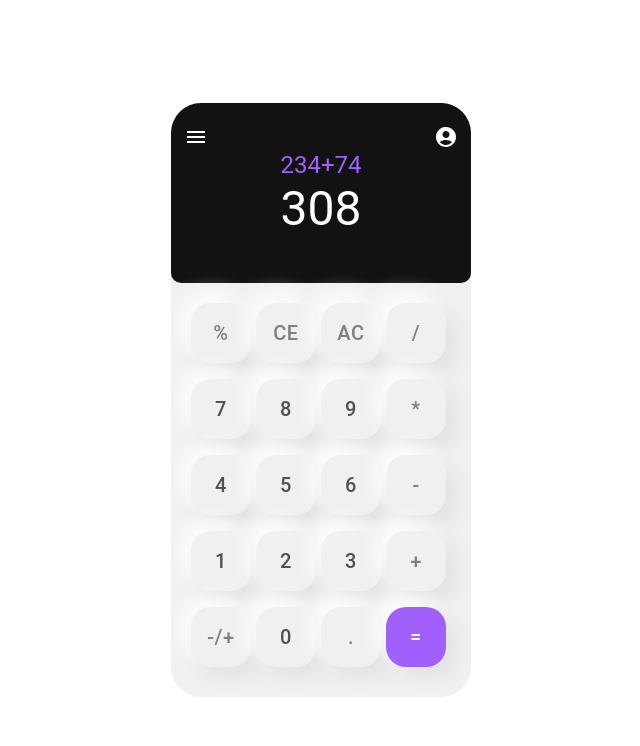
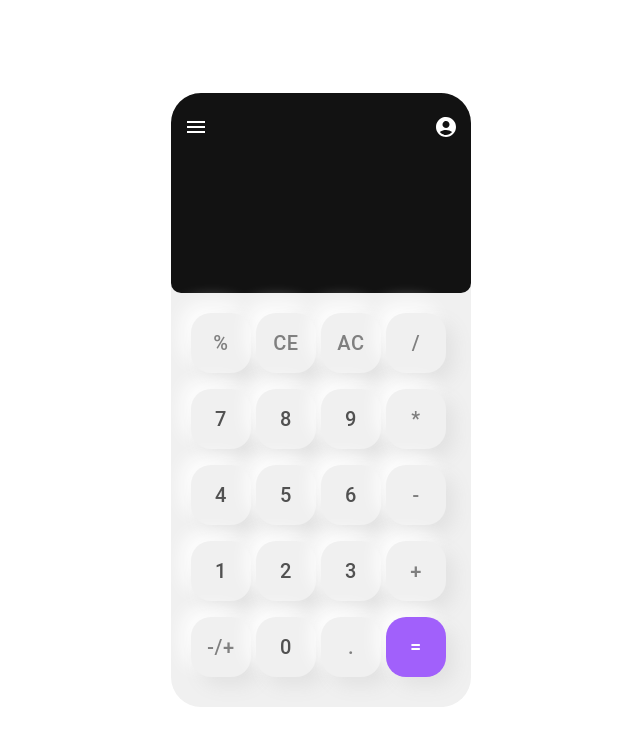
Before and after one commit to Mwimwii/calculator-app-mwila, a React (Vite) app: page / in a window 1280 px wide. Shown: the top 746 px of the page, without its empty margins (319-959 px from the left). Built offline with nearby package versions, Linux system fonts and the light colour scheme.

Commit message:
Formatting

```diff
--- a/src/components/calculator-view/index.tsx
+++ b/src/components/calculator-view/index.tsx
@@ -3,11 +3,16 @@ import React from 'react'
 import { CalculatorExpression } from '../../types'
 import MenuIcon from '@mui/icons-material/Menu';
 import AccountCircleIcon from '@mui/icons-material/AccountCircle';
+import { Link } from 'react-router-dom';
 
-const CalculatorView: React.FC<{expression: CalculatorExpression}> = () => {
+interface CalculatorViewProps {
+  expression: CalculatorExpression
+  display: string
+}
+
+const CalculatorView: React.FC<CalculatorViewProps> = ({expression, display}) => {
   return (
     <>
-    {/* create a container for the calculator view with a black background */}
     <Container style={{
       backgroundColor: '#121212',
       borderTopLeftRadius: 30,
@@ -16,28 +21,28 @@ const CalculatorView: React.FC<{expression: CalculatorExpression}> = () => {
       borderBottomRightRadius: 10,
       padding: 0,
       width: "300px",
-      height: 180
+      height: 200
     }}>
-      <Grid container columns={{xs: 12}} alignItems="center" justifyContent="space-between" style={{paddingTop: 20}}>
+      <Grid container spacing={0} columns={{xs: 12}} alignItems="center" justifyContent="space-between" style={{paddingTop: 20}}>
         <Grid item xs={2}>
-          <MenuIcon style={{color: "white", verticalAlign:"middle"}}/>
+          <Link to={'/'}><MenuIcon style={{color: "white", verticalAlign:"middle"}}/></Link>
         </Grid>
 
         <Grid item xs={2}>
-          <AccountCircleIcon style={{color: "white", verticalAlign:"middle"}} />
+          <Link to={'/'}><AccountCircleIcon style={{color: "white", verticalAlign:"middle"}} /></Link>
+        </Grid>
+
+        <Grid item xs={12} style={{paddingTop: 60, paddingRight: 30}}>
+          <Typography variant="h6" style={{color:"#A160FB"}} textAlign="end">
+            {expression && `${expression.firstInput === "" ? "" : expression.firstInput} ${expression.operator === "" ? "" : expression.operator} ${expression.secondInput === "" ? "" : expression.secondInput}`}
+          </Typography>
+        </Grid>
+        <Grid item xs={12} style={{paddingTop: 0,paddingRight: 30}}>
+          <Typography variant="h4" color="white" textAlign="end">
+            {display === "" ? "" : display}
+          </Typography>
         </Grid>
       </Grid>
-
-
-      {/* we need some typography with purple font */}
-      <Typography variant="h5" style={{color:"#A160FB"}}>
-        {/* the expression will be displayed here */}
-        234+74
-      </Typography>
-      <Typography variant="h3" color="white">
-        {/* the expression will be displayed here */}
-        308
-      </Typography>
 
     </Container>
     </>
```
